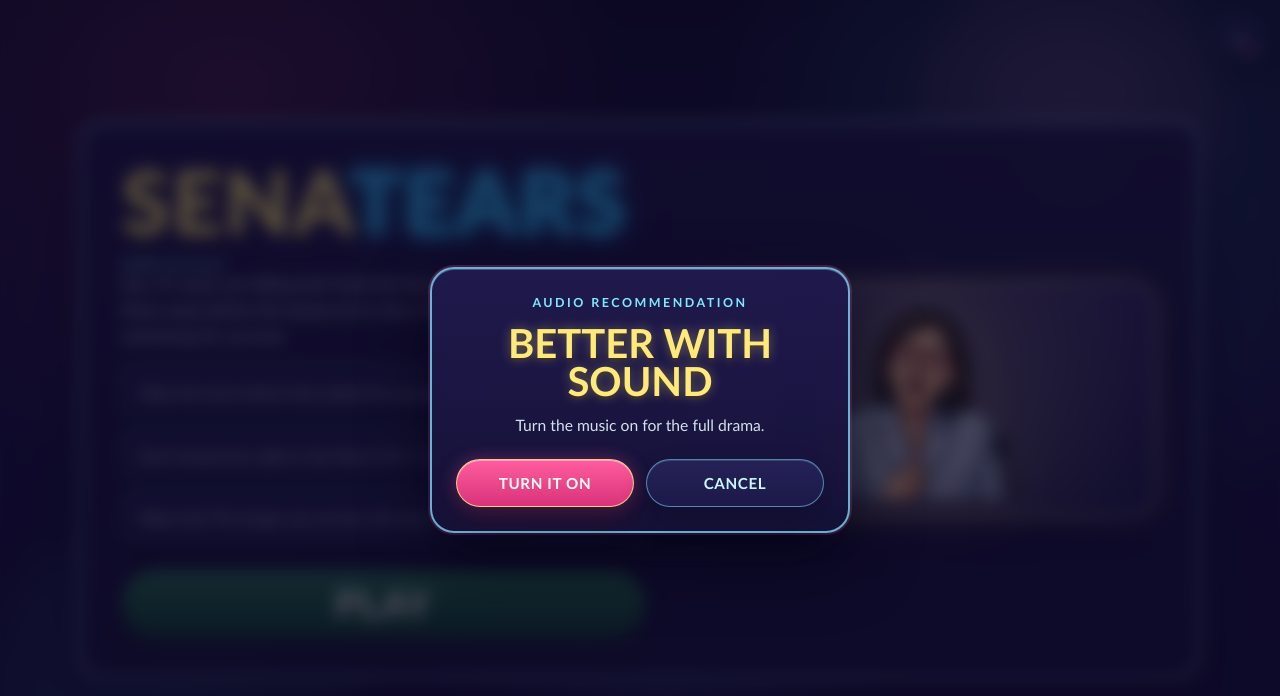
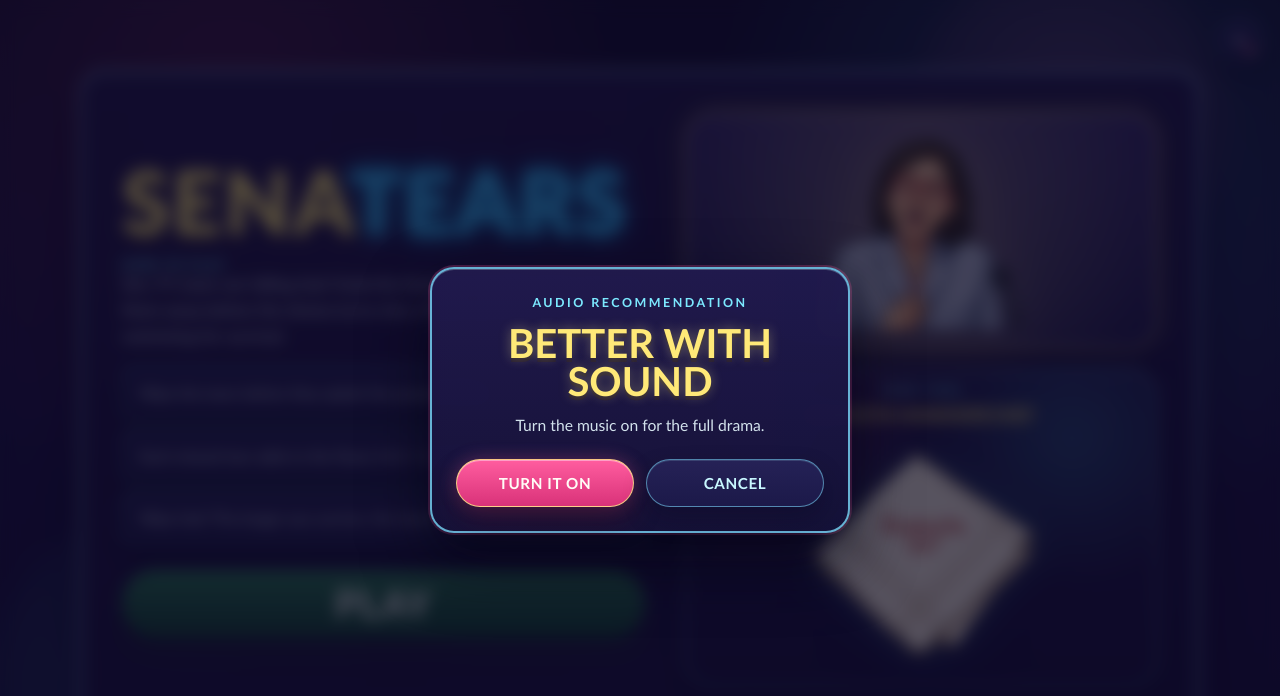
Before and after one commit to kahitsinoprogrammer/senatecry, a React (Vite) app: page / in a window 1280 px wide. Shown: the top 696 px of the page. Built offline with nearby package versions, Linux system fonts and the light colour scheme.

Commit message:
final na talaga

```diff
--- a/src/App.jsx
+++ b/src/App.jsx
@@ -1057,6 +1057,18 @@ export default function App() {
                 alt="Pixel-art crying character"
               />
             </div>
+
+            <div className="intro-handkerchief-card">
+              <p className="intro-handkerchief-kicker">Your Tool</p>
+              <strong className="intro-handkerchief-title">
+                Kumusta Handkerchief
+              </strong>
+              <img
+                className="intro-handkerchief-image"
+                src={handkerchiefCursor}
+                alt="Pixel-art Kumusta Handkerchief"
+              />
+            </div>
           </div>
         </section>
 
--- a/src/styles.css
+++ b/src/styles.css
@@ -400,9 +400,38 @@ button {
 }
 
 .intro-handkerchief-card {
+  flex-direction: column;
+  gap: 8px;
   padding: 14px 20px;
   background:
-    linear-gradient(180deg, rgba(255, 252, 246, 0.92), rgba(244, 250, 255, 0.78));
+    radial-gradient(circle at 18% 18%, rgba(255, 95, 162, 0.22), transparent 34%),
+    radial-gradient(circle at 82% 22%, rgba(74, 228, 255, 0.22), transparent 32%),
+    linear-gradient(180deg, rgba(33, 25, 75, 0.95), rgba(24, 18, 60, 0.95));
+  border-color: rgba(111, 233, 255, 0.74);
+  box-shadow:
+    0 18px 34px rgba(10, 5, 35, 0.54),
+    0 0 0 1px rgba(255, 87, 164, 0.22),
+    inset 0 1px 0 rgba(199, 247, 255, 0.22);
+}
+
+.intro-handkerchief-kicker {
+  margin: 0;
+  color: #7ce9ff;
+  font-size: 0.72rem;
+  font-weight: 900;
+  letter-spacing: 0.18em;
+  text-transform: uppercase;
+  text-shadow: 0 0 10px rgba(124, 233, 255, 0.28);
+}
+
+.intro-handkerchief-title {
+  color: #ffe978;
+  font-size: 1.05rem;
+  letter-spacing: 0.03em;
+  text-transform: uppercase;
+  text-shadow:
+    0 0 12px rgba(255, 241, 145, 0.32),
+    0 4px 0 rgba(53, 35, 15, 0.28);
 }
 
 .intro-handkerchief-image {
@@ -410,7 +439,9 @@ button {
   width: min(100%, 240px);
   height: auto;
   image-rendering: pixelated;
-  filter: drop-shadow(0 12px 18px rgba(78, 50, 40, 0.12));
+  filter:
+    drop-shadow(0 0 18px rgba(95, 221, 255, 0.28))
+    drop-shadow(0 12px 18px rgba(13, 6, 47, 0.42));
 }
 
 .app-shell::before,
@@ -1320,6 +1351,13 @@ button {
   box-shadow: none;
 }
 
+.performance-mode .flood-wave {
+  top: -10px;
+  background:
+    radial-gradient(ellipse at 50% 72%, rgba(255, 255, 255, 0.98), rgba(223, 247, 255, 0.9) 44%, rgba(202, 243, 255, 0.2) 72%, rgba(202, 243, 255, 0) 78%);
+  border-top: 1px solid rgba(255, 255, 255, 0.45);
+}
+
 @media (max-width: 1040px) {
   .intro-panel {
     grid-template-columns: 1fr;
@@ -1488,6 +1526,29 @@ button {
     height: clamp(86px, 14dvh, 116px);
   }
 
+  .flood-wave {
+    top: -9px;
+    width: clamp(92px, 24vw, 132px);
+    height: 24px;
+    background:
+      radial-gradient(ellipse at 50% 74%, rgba(255, 255, 255, 0.98), rgba(228, 248, 255, 0.88) 42%, rgba(202, 243, 255, 0.28) 68%, rgba(202, 243, 255, 0) 76%);
+    box-shadow:
+      0 3px 12px rgba(120, 216, 255, 0.24),
+      inset 0 4px 6px rgba(255, 255, 255, 0.34);
+  }
+
+  .wave-one {
+    left: -2%;
+  }
+
+  .wave-two {
+    left: 33%;
+  }
+
+  .wave-three {
+    right: -1%;
+  }
+
   .flood-crowd-image {
     min-width: 0;
   }
```
